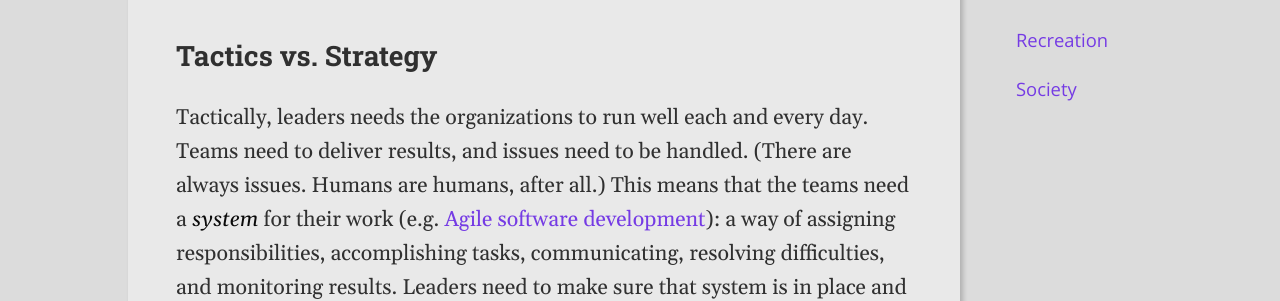
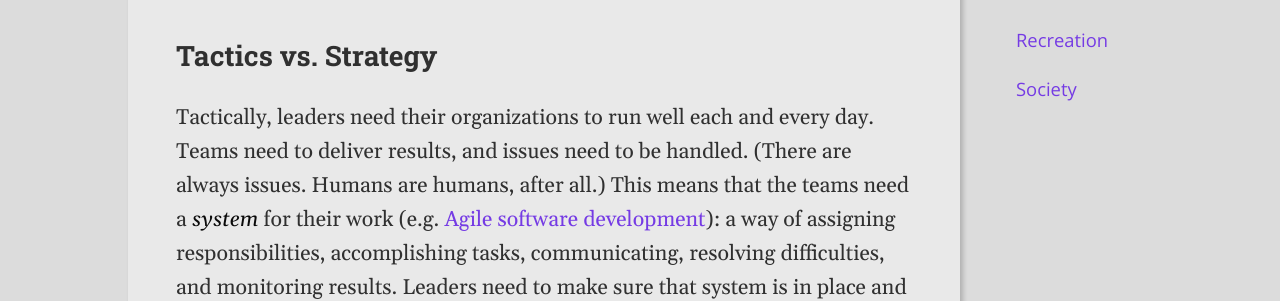
Before and after one commit to h3h/bradfordfults.com, a Jekyll site: the page built from business/_posts/2020-05-30-leading-with-accountability.md, in a window 1280 px wide and 900 px high. Shown: the part 390-691 px from the top of the window. Built offline with Jekyll 4.4.1, drawn with Linux system fonts in a browser that asks for light colours.

Commit message:
Correct embarrassing typo

```diff
--- a/business/_posts/2020-05-30-leading-with-accountability.md
+++ b/business/_posts/2020-05-30-leading-with-accountability.md
@@ -8,7 +8,7 @@ there are many ways to break down the difficulties of leadership into
 categories, but I’m busy so I’ll focus on two: tactical work and strategic work.
 
 ## Tactics vs. Strategy
-Tactically, leaders needs the organizations to run well each and every day.
+Tactically, leaders need their organizations to run well each and every day.
 Teams need to deliver results, and issues need to be handled. (There are always
 issues. Humans are humans, after all.) This means that the teams need a *system*
 for their work (e.g. [Agile software
```
